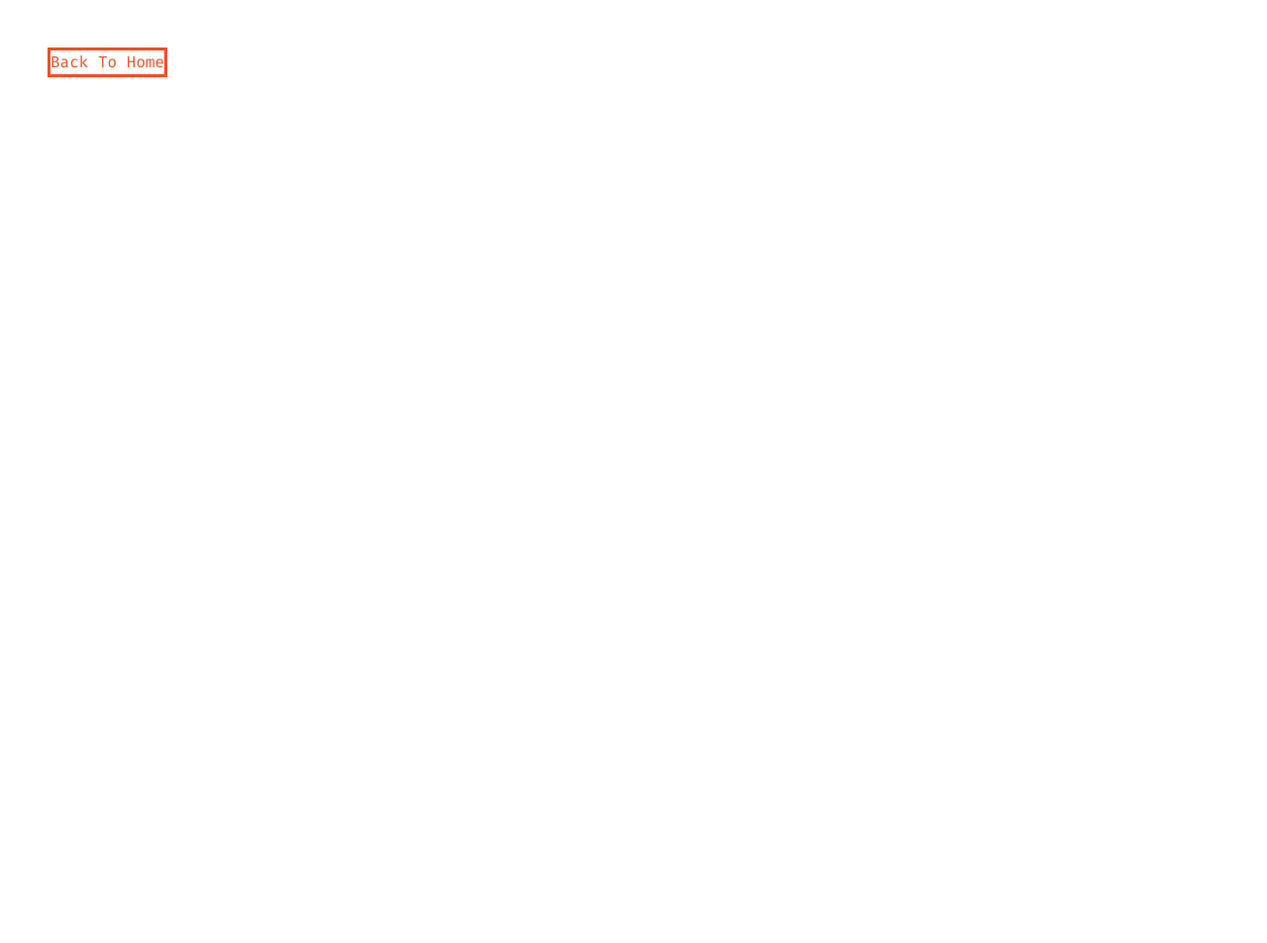
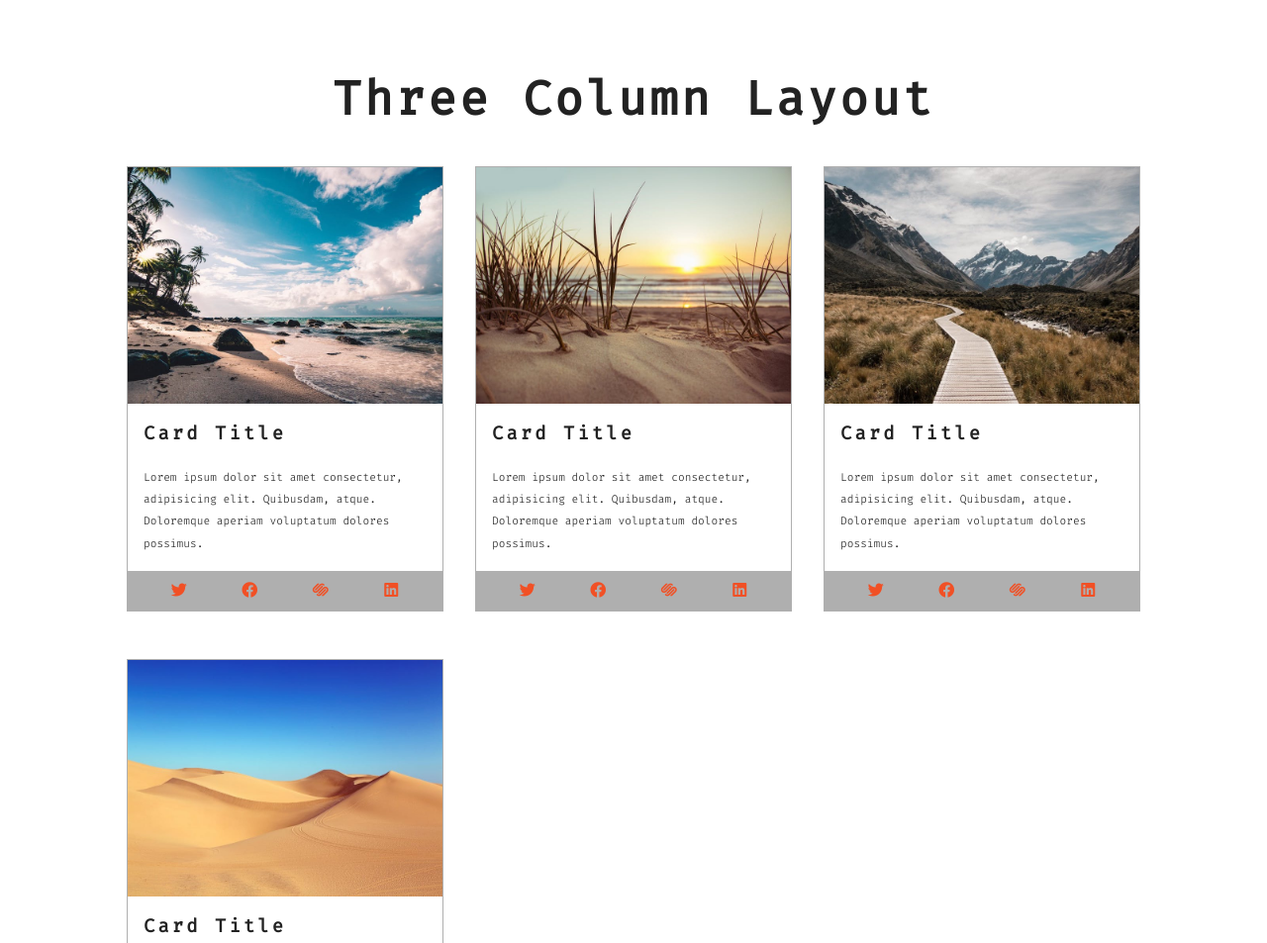
Before and after one commit to BryonVerdone/Grid-projects, a plain HTML site: page cards.html in a window 1280 px wide. Shown: the top 953 px of the page at 99% size. Before the commit the page ends 800 px from the top, so only its background shows below. Drawn offline with Linux system fonts and the light colour scheme.

Commit message:
finished cards

```diff
--- a/cards.html
+++ b/cards.html
@@ -15,7 +15,84 @@
 </head>
 
 <body>
-
+<section class="cards">
+    <div class="title">
+        <h1>three column layout</h1>
+    </div>
+    <div class="cards-center">
+        <!-- single card -->
+        <article class="card">
+            <img src="./images/size-image-1.jpeg" alt="">
+            <!-- card info -->
+            <div class="card-info">
+                <h3>card title</h3>
+                <p>Lorem ipsum dolor sit amet consectetur, adipisicing elit. Quibusdam, atque. Doloremque aperiam voluptatum dolores possimus.</p>
+            </div>
+            <!-- card footer -->
+            <div class="card-footer">
+                <span><i class="fab fa-twitter"></i></span>
+                <span><i class="fab fa-facebook"></i></span>
+                <span><i class="fab fa-squarespace"></i></span>
+                <span><i class="fab fa-linkedin"></i></span>
+            </div>
+        </article>
+        <!-- end of single card -->
+<!-- single card -->
+<article class="card">
+    <img src="./images/size-image-2.jpeg" alt="">
+    <!-- card info -->
+    <div class="card-info">
+        <h3>card title</h3>
+        <p>Lorem ipsum dolor sit amet consectetur, adipisicing elit. Quibusdam, atque. Doloremque aperiam voluptatum
+            dolores possimus.</p>
+    </div>
+    <!-- card footer -->
+    <div class="card-footer">
+        <span><i class="fab fa-twitter"></i></span>
+        <span><i class="fab fa-facebook"></i></span>
+        <span><i class="fab fa-squarespace"></i></span>
+        <span><i class="fab fa-linkedin"></i></span>
+    </div>
+</article>
+<!-- end of single card -->
+<!-- single card -->
+<article class="card">
+    <img src="./images/size-image-3.jpeg" alt="">
+    <!-- card info -->
+    <div class="card-info">
+        <h3>card title</h3>
+        <p>Lorem ipsum dolor sit amet consectetur, adipisicing elit. Quibusdam, atque. Doloremque aperiam voluptatum
+            dolores possimus.</p>
+    </div>
+    <!-- card footer -->
+    <div class="card-footer">
+        <span><i class="fab fa-twitter"></i></span>
+        <span><i class="fab fa-facebook"></i></span>
+        <span><i class="fab fa-squarespace"></i></span>
+        <span><i class="fab fa-linkedin"></i></span>
+    </div>
+</article>
+<!-- end of single card -->
+<!-- single card -->
+<article class="card">
+    <img src="./images/size-image-4.jpeg" alt="">
+    <!-- card info -->
+    <div class="card-info">
+        <h3>card title</h3>
+        <p>Lorem ipsum dolor sit amet consectetur, adipisicing elit. Quibusdam, atque. Doloremque aperiam voluptatum
+            dolores possimus. Lorem ipsum dolor sit, amet consectetur adipisicing elit. Optio voluptatum quam voluptatibus, corrupti praesentium totam inventore doloremque, quas autem asperiores mollitia nisi, dolorum dolorem officiis beatae quidem error id nesciunt?</p>
+    </div>
+    <!-- card footer -->
+    <div class="card-footer">
+        <span><i class="fab fa-twitter"></i></span>
+        <span><i class="fab fa-facebook"></i></span>
+        <span><i class="fab fa-squarespace"></i></span>
+        <span><i class="fab fa-linkedin"></i></span>
+    </div>
+</article>
+<!-- end of single card -->
+    </div>
+</section>
     <a href="index.html" class="btn">
         back to home
     </a>
--- a/styles.css
+++ b/styles.css
@@ -132,3 +132,63 @@ Hero
       url("./images/image-2.jpeg") center/cover fixed no-repeat;
   }
 }
+/*
+=============
+Cards
+=============
+*/
+.title {
+  text-align: center;
+}
+.cards {
+  padding: 4rem 0;
+}
+.cards-center {
+  width: 80vw;
+  max-width: 1170px;
+  margin: 2rem auto;
+}
+.card {
+  border: 1px solid var(--darkGrey);
+  margin-bottom: 3rem;
+}
+.card-info {
+  padding: 1rem;
+}
+.card-footer {
+  background: var(--darkGrey);
+  padding: 0.5rem 1rem;
+  display: grid;
+  grid-template-columns: repeat(4, 1fr);
+  justify-items: center;
+}
+.card-footer span {
+  color: #f15025;
+}
+/* @media screen and (min-width: 768px) {
+  .cards-center {
+    display: grid;
+    grid-template-columns: 1fr 1fr;
+    column-gap: 2rem;
+  }
+}
+@media screen and (min-width: 1170px) {
+  .cards-center {
+    display: grid;
+    grid-template-columns: 1fr 1fr 1fr;
+    column-gap: 2rem;
+  }
+} */
+.card {
+  display: grid;
+  grid-template-columns: 1fr;
+  grid-template-rows: auto 1fr auto;
+}
+.card-img {
+  height: 100%;
+}
+.cards-center {
+  display: grid;
+  column-gap: 2rem;
+  grid-template-columns: repeat(auto-fill, minmax(268.5px, 1fr));
+}
```
